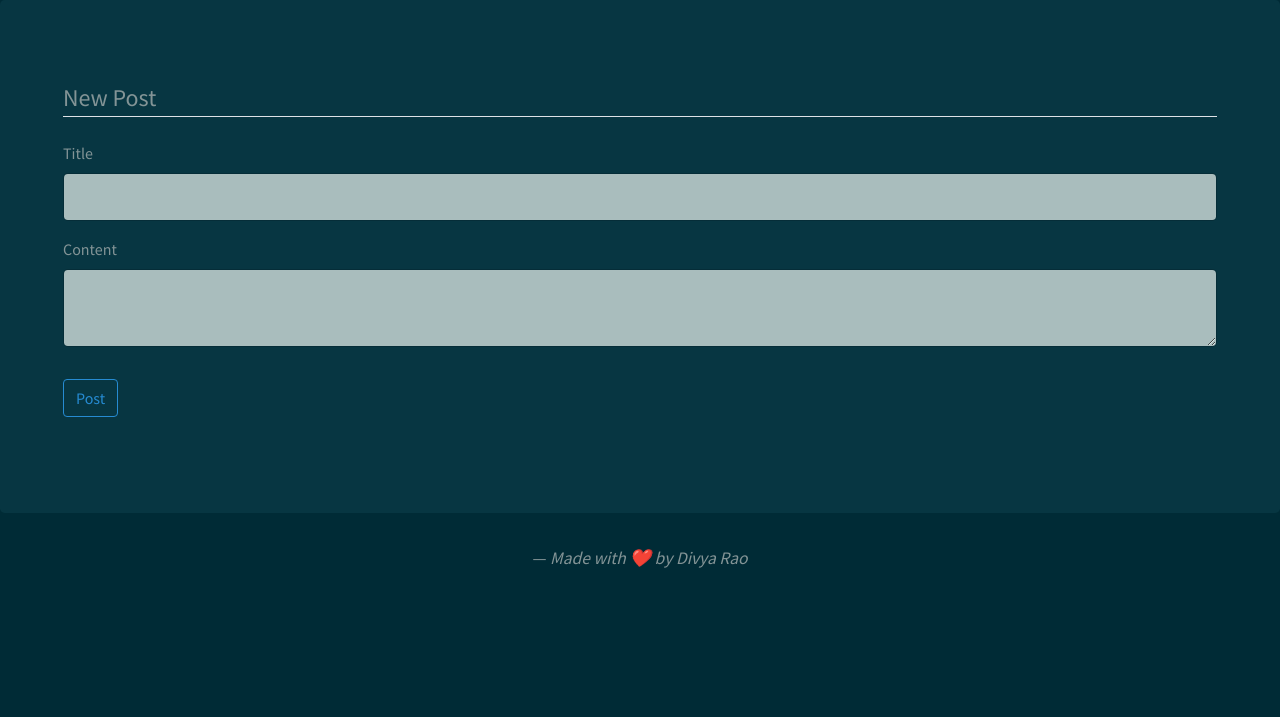
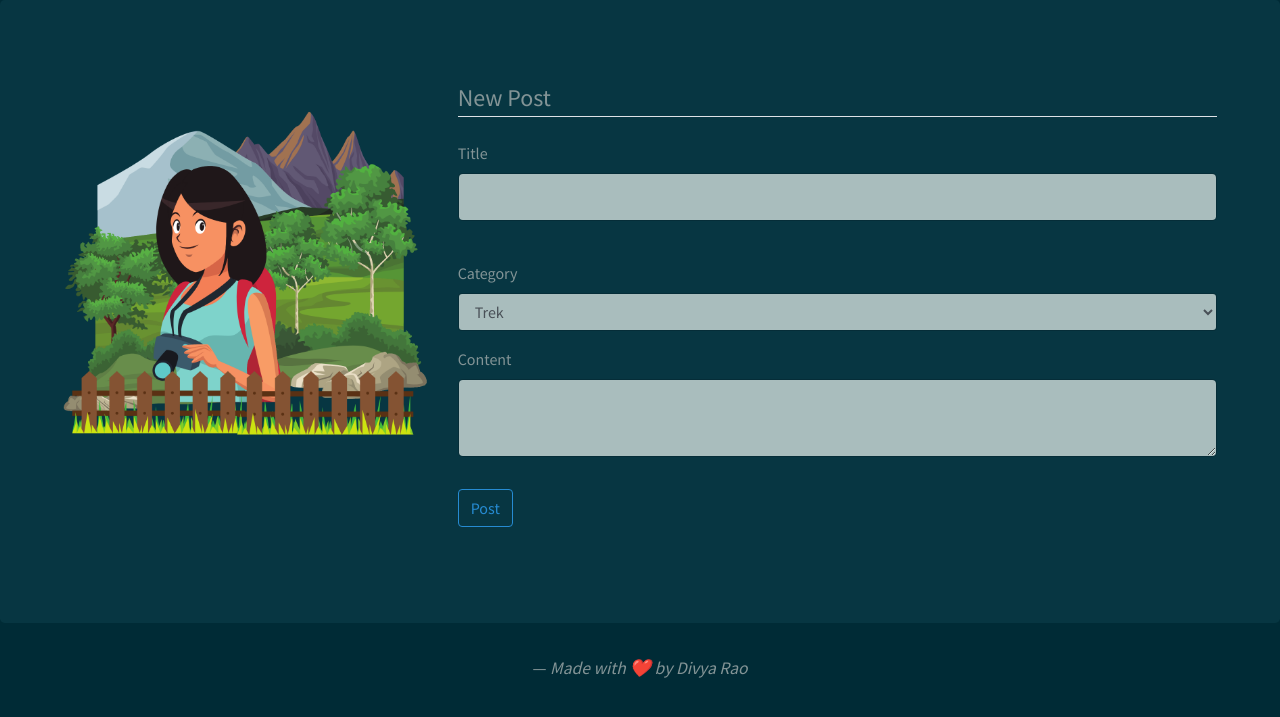
Before and after one commit to dsrao711/Yomadic, a Flask app: page /post/new in a window 1280 px wide. Shown: the part 56-773 px from the top of the page. Run offline with Flask 2, Linux system fonts and the light colour scheme; a user stored in the database is signed in; some libraries are stand-ins or nearby versions.

Commit message:
Categories section

```diff
--- a/flaskapp/forms.py
+++ b/flaskapp/forms.py
@@ -2,6 +2,7 @@ from flask_wtf import FlaskForm
 import PIL
 from flask_wtf.file import FileField, FileAllowed
 from wtforms import StringField, PasswordField, SubmitField, BooleanField ,  TextAreaField
+from wtforms.fields.core import SelectField
 from wtforms.validators import DataRequired, Length, Email, EqualTo, ValidationError
 from flaskapp.models import User
 from flask_login import current_user
@@ -33,7 +34,7 @@ class RegistrationForm(FlaskForm):
 class LoginForm(FlaskForm):
     email = StringField('Email',
                         validators=[DataRequired(), Email()])
-    password = PasswordField('Password', validators=[DataRequired()])
+    password = PasswordField('Password', validators=[DataRequired()] )
     remember = BooleanField('Remember Me')
     submit = SubmitField('Login')
 
@@ -74,6 +75,7 @@ class UpdateAccountForm(FlaskForm):
 class PostForm(FlaskForm):
     title = StringField('Title', validators=[DataRequired()])
     content = TextAreaField('Content', validators=[DataRequired()])
+    category = SelectField('Category' , validators=[DataRequired()])
     submit = SubmitField('Post')
 
 
--- a/flaskapp/models.py
+++ b/flaskapp/models.py
@@ -43,6 +43,7 @@ class Post(db.Model):
     title = db.Column(db.String(100), nullable=False)
     date_posted = db.Column(db.DateTime, nullable=False, default=datetime.utcnow)
     content = db.Column(db.Text, nullable=False)
+    category = db.Column(db.String(200),nullable=False )
     user_id = db.Column(db.Integer, db.ForeignKey('user.id'), nullable=False)
 
     def __repr__(self):
--- a/flaskapp/routes.py
+++ b/flaskapp/routes.py
@@ -113,15 +113,20 @@ def account():
 @app.route("/post/new", methods=['GET', 'POST'])
 @login_required
 def new_post():
+    options = ['Trek' , 'Cuisine' , 'Travel']
     form = PostForm()
+    select = request.form.get('category')
+    category = str(select)
+
     if form.validate_on_submit():
-        post = Post(title=form.title.data, content=form.content.data, author=current_user)
+
+        post = Post(title=form.title.data, content=form.content.data, author=current_user  , category = select)
         db.session.add(post)
         db.session.commit()
         flash('Your post has been created!', 'success')
         return redirect(url_for('home'))
     return render_template('createpost.html', title='New Post',
-                           form=form, legend='New Post')
+                           form=form, legend='New Post' , options = options)
 
 @app.route("/post/<int:post_id>")
 def post(post_id):
@@ -146,7 +151,7 @@ def update_post(post_id):
         form.title.data = post.title
         form.content.data = post.content
     return render_template('createpost.html', title='Update Post',
-                           form=form, legend='Update Post')
+                           form=form, legend='Update Post' )
 
 
 @app.route("/post/<int:post_id>/delete", methods=['POST'])
--- a/flaskapp/templates/createpost.html
+++ b/flaskapp/templates/createpost.html
@@ -1,12 +1,16 @@
 {% extends "layout.html" %} {% block content %}
 <div class="jumbotron">
     <div class="row m-3">
-        <div class="col-lg-12">
+        <div class="col-lg-4">
+            <img src="../static/assets/11.png" class="img-responsive" style="width:100%">
+        </div>
+        <div class="col-lg-8">
             <div class="content-section">
                 <form method="POST" action="">
                     {{ form.hidden_tag() }}
                     <fieldset class="form-group">
                         <legend class="border-bottom mb-4">{{ legend }}</legend>
+
                         <div class="form-group">
                             {{ form.title.label(class="form-control-label") }} {% if form.title.errors %} {{ form.title(class="form-control form-control-lg is-invalid") }}
                             <div class="invalid-feedback">
@@ -15,6 +19,23 @@
                             </div>
                             {% else %} {{ form.title(class="form-control form-control-lg") }} {% endif %}
                         </div>
+
+                        <div class="form-group">
+                            {{ form.category.label(class="form-control-label mt-4" ) }} {% if form.category.errors %} {{ form.category(class="form-select form-control-lg is-invalid") }}
+                            <div class="invalid-feedback">
+                                {% for error in form.category.errors %}
+                                <span>{{ error }}</span> {% endfor %}
+                            </div>
+                            {% else %}
+
+                            <select class="form-control" id="category" name="category">
+                                {% for option in options %}
+                                <option value= {option}>{{ option }}</option>
+                                {% endfor %}
+                            </select> {% endif %}
+
+                        </div>
+
                         <div class="form-group">
                             {{ form.content.label(class="form-control-label") }} {% if form.content.errors %} {{ form.content(class="form-control form-control-lg is-invalid") }}
                             <div class="invalid-feedback">
```
Also changed, not shown: README.md, flaskapp/site.db, flaskapp/static/profile_pics/97b4adda76f4ab07.jpg (added).
